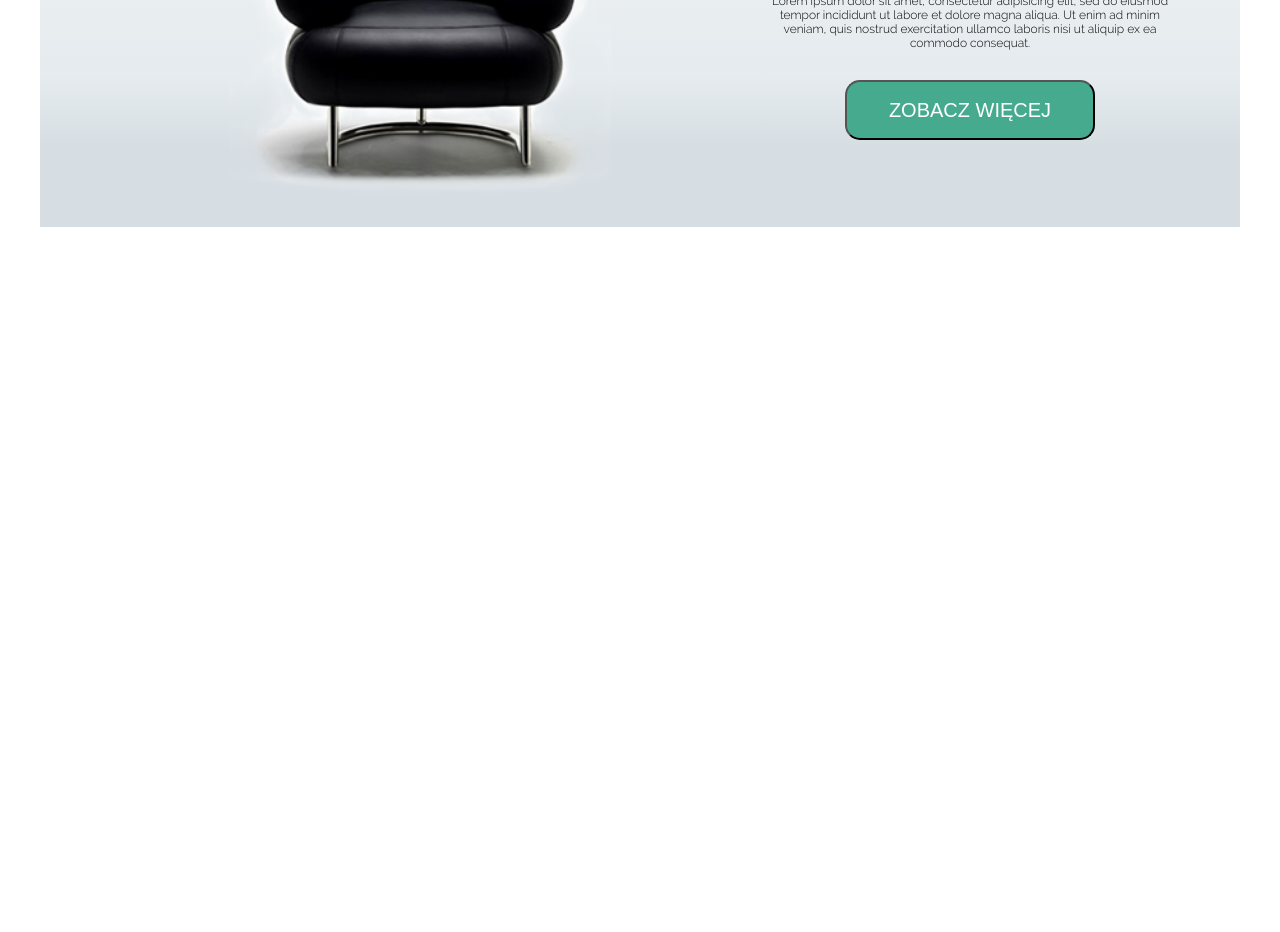
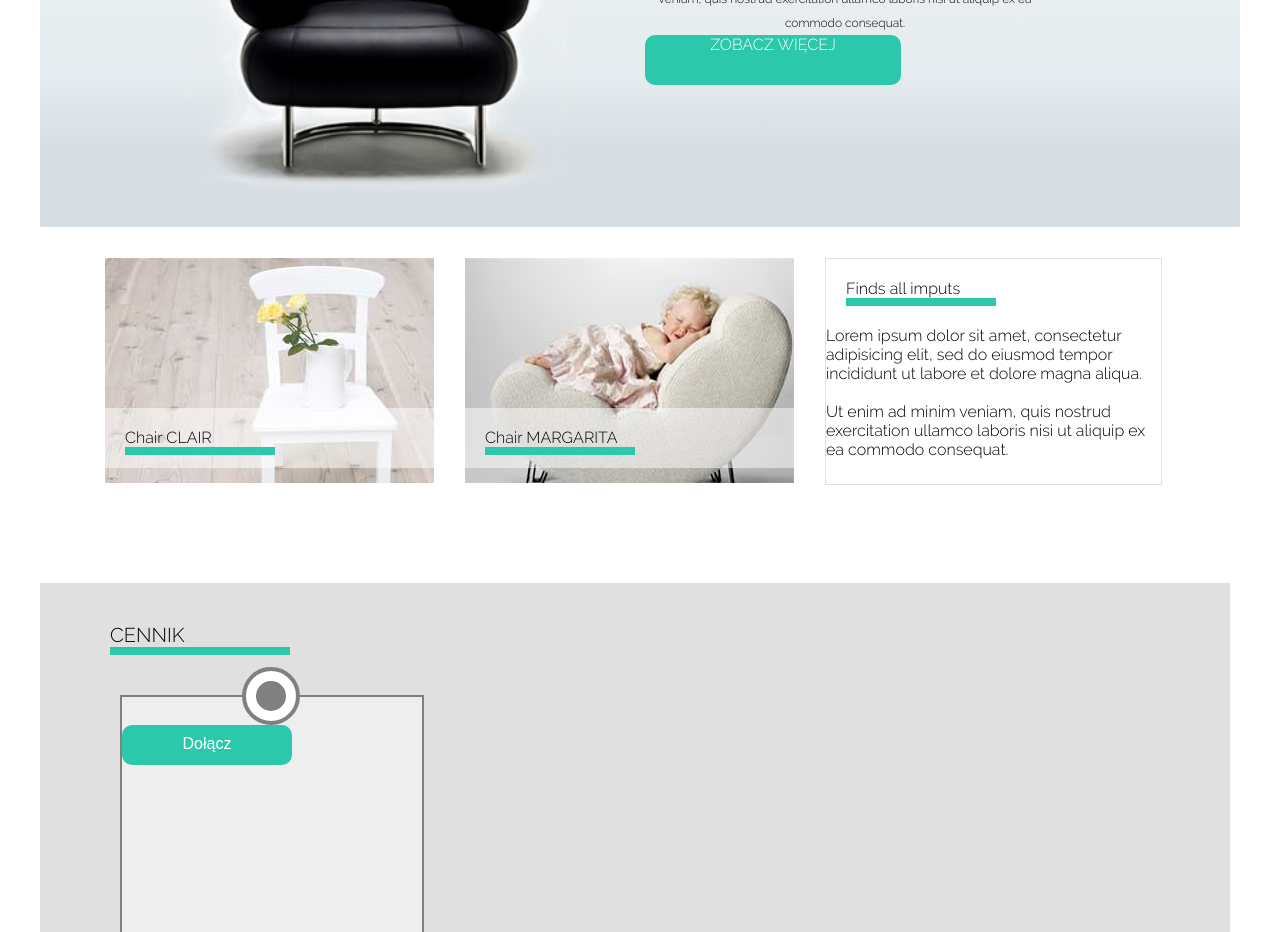
Before and after one commit to mpsujek/WARSZTATY_22.10.16, a plain HTML site: page index.html in a window 1280 px wide. Shown: the part 320-1252 px from the top of the page. Before the commit the page ends 800 px from the top, so only its background shows below. Drawn offline with Linux system fonts and the light colour scheme.

Commit message:
upload changes

```diff
--- a/css/style.css
+++ b/css/style.css
@@ -37,7 +37,8 @@ h1 a{
   color:white;
 }
 .green{
-  color:#46AA8F;
+  color:#2BC8AC;
+  font-weight: bold;
 }
 
 ul {
@@ -103,10 +104,10 @@ li.dropdown {
   position: absolute;
   width: 40px;
   height:40px;
-  font-size: 100px;
+  font-size: 80px;
   display: inline-block;
   left: 170px;
-  top: 200px;
+  top: 220px;
 }
 
 .chair{
@@ -116,15 +117,15 @@ li.dropdown {
   background-repeat: no-repeat;
   background-size:contain;
   float:left;
-  margin-left: 80px;
+  margin-left: 35px;
   margin-top: 80px;
 }
 .text_box_slide{
   width: 400px;
   float: left;
-  margin-top: 150px;
-  padding: 50px;
+  margin-top: 145px;
   text-align: center;
+  margin-left: -30px;
 }
 .title_slide{
   text-align: center;
@@ -134,22 +135,139 @@ li.dropdown {
   margin-top: 20px;
   text-align: center;
   font-size: 12px;
+  line-height: 2;
 }
-button{
-  margin-top: 30px;
-  width: 250px;
-  height: 60px;
-  background-color: #46AA8F;
-  font-size: 20px;
-  text-align-last: center;
-  display: table-cell;
+.button_slide{
+  background-color: #2BC8AC;
+  border-radius: 10px;
+  width: 256px;
+  height: 50px;
+
+  }
+a, .button_slide{
+  text-decoration: none;
+  color: white;
+  text-align: center;
+  display: block;
   vertical-align: middle;
-  border-radius: 15px;
-  color: white;
 }
 .nav_right{
   position: absolute;
   right: 170px;
-  top: 200px;
-  font-size: 100px;
+  top: 220px;
+  font-size: 80px;
 }
+.photo_container{
+  width: 1200px;
+  height: 345px;
+}
+.photo_1{
+  width: 335px;
+  height: 225px;
+  background-image: url(../images/box1_img.jpg);
+  background-repeat: no-repeat;
+  background-size: contain;
+  float: left;
+  margin-left: 65px;
+  margin-top: 20px;
+}
+.photo_2{
+  width: 335px;
+  height: 225px;
+  background-image: url(../images/box2_img.jpg);
+  background-repeat: no-repeat;
+  background-size: contain;
+  float: left;
+  margin-left: 25px;
+  margin-top: 20px;
+}
+.photo_3{
+  width: 335px;
+  height: 225px;
+  margin-left: 25px;
+  margin-top: 20px;
+  border-style: solid;
+  border-color: #e0e0e0;
+  border-width: thin;
+  float: left;
+}
+.cover{
+  width: 100%;
+  height: 60px;
+  margin-top: 150px;
+  background-color: rgba(255, 255, 255, 0.5);;
+
+}
+.cover_text{
+  padding: 20px;
+  color: black;
+}
+.cover_text::after{
+  content: "";
+  display: block;
+  width: 150px;
+  height: 8px;
+  background-color: #2BC8AC;
+}
+.offer_box{
+  width: 1110px;
+  height: 725px;
+  background-color: #e0e0e0;
+  padding: 40px;
+}
+.price_container{
+  margin-left: 30px;
+  font-size: 20px;
+}
+.price_container::after{
+  content: "";
+  display: block;
+  width: 180px;
+  height: 8px;
+  background-color: #2BC8AC;
+}
+.box{
+  margin: 40px;
+  border-style: solid;
+  border-color: grey;
+  border-width: 2px;
+  width: 300px;
+  height: 400px;
+  text-align: center;
+  font-family: arial;
+  display: inline-block;
+  background-color: #EEEEEE;
+  float:left;
+}
+.circle{
+  align-self: center;
+  border-radius: 50%;
+  width: 50px;
+  height: 50px;
+  border-style: solid;
+  border-color: grey;
+  border-width: 4px;
+  margin-top: -30px;
+  margin-left: 7.5em;
+  background-color: white;
+
+}
+.dot{
+  border-radius: 50%;
+  width: 30px;
+  height: 30px;
+  background-color: grey;
+  margin-left: 10px;
+  margin-top: 10px
+}
+
+.button{
+
+  width: 170px;
+  height:30px ;
+  background-color: #2BC8AC;
+  color: white;
+  text-align: center;
+  padding-top: 10px;
+  border-radius: 10px;
+}
--- a/index.html
+++ b/index.html
@@ -40,7 +40,7 @@
             Ut enim ad minim veniam, quis nostrud exercitation ullamco laboris
             nisi ut aliquip ex ea commodo consequat.
           </div>
-          <button type="button_slide" name="ZOBACZ WIĘCEJ">ZOBACZ WIĘCEJ</button>
+          <div class="button_slide"><a href="#zobacz"> ZOBACZ WIĘCEJ</a></button>
         </div>
       </article>
       <div class="nav_right">
@@ -49,7 +49,55 @@
     </div>
     <div class="wraper">
       <div class="photo_container">
+        <div class="photo_1">
 
+        <div class="cover">
+          <div class="cover_text">
+            Chair CLAIR
+          </div>
+        </div>
+        </div>
+        <div class="photo_2">
+          <div class="cover">
+            <div class="cover_text">
+              Chair MARGARITA
+            </div>
+          </div>
+        </div>
+        <div class="photo_3">
+            <div class="cover_text">
+              Finds all imputs
+            </div>
+            <div class="photo_3_text">
+              Lorem ipsum dolor sit amet,
+              consectetur adipisicing elit,
+              sed do eiusmod tempor incididunt
+              ut labore et dolore magna aliqua.
+              <br>
+              <br>
+              Ut enim ad minim veniam, quis nostrud
+              exercitation ullamco laboris nisi ut
+              aliquip ex ea commodo consequat.
+            </div>
+        </div>
+      </div>
+    </div>
+    <div class="wraper">
+      <div class="offer_box">
+        <div class="price_container">
+          CENNIK
+        </div>
+
+        <div class="box">
+          <div class="circle">
+            <div class="dot">
+
+            </div>
+          </div>
+          <div class="button">
+            Dołącz
+          </div>
+        </div>
       </div>
     </div>
   </body>
```
Also changed, not shown: warsztat1.jpg.
